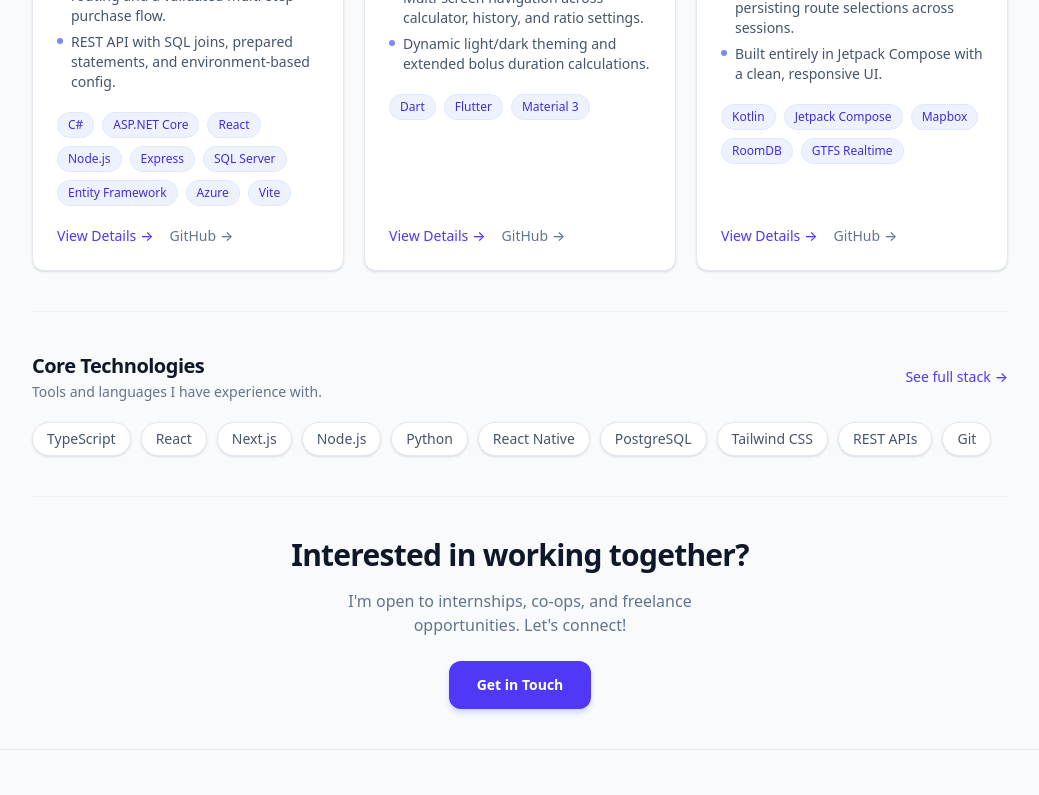
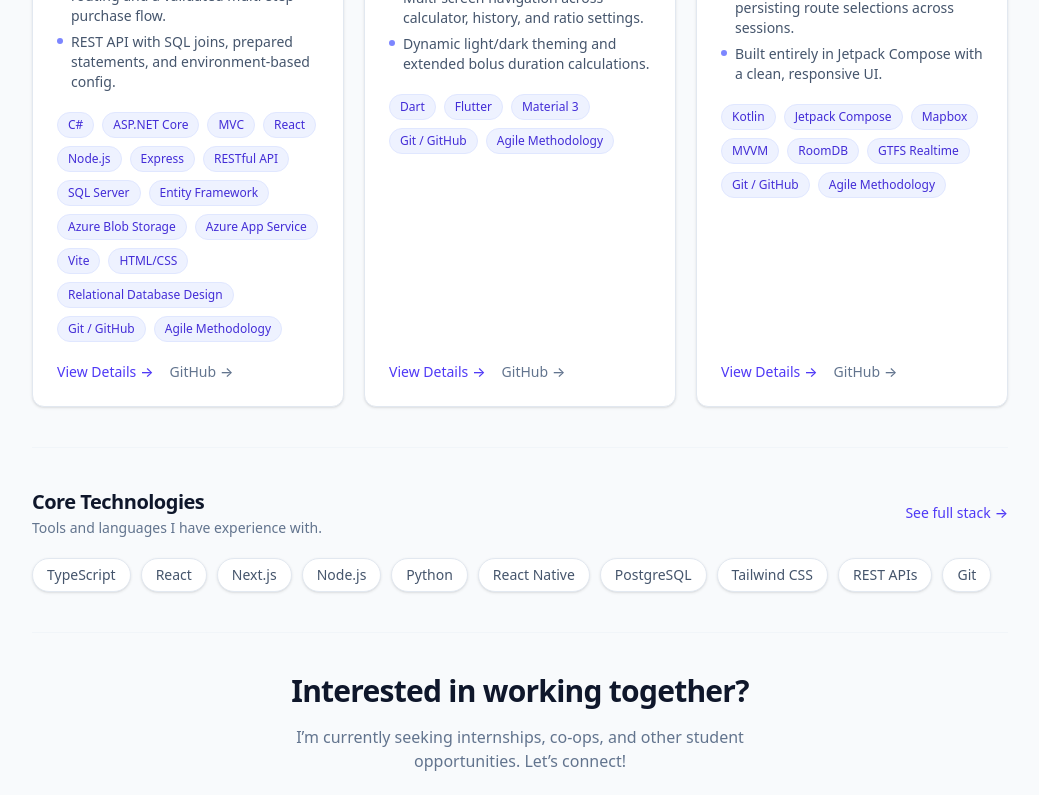
Before and after one commit to andbeaver/andrew-beaver-portfolio, a Next.js app in the folder my-portfolio/: page / in a window 1280 px wide. Shown: the part 1500-2295 px from the top of the page, without its empty margins (120-1159 px from the left). Built offline with nearby package versions, Linux system fonts and the light colour scheme.

Commit message:
feat: update resume and enhance project descriptions for clarity and detail

```diff
--- a/my-portfolio/app/about/page.tsx
+++ b/my-portfolio/app/about/page.tsx
@@ -9,11 +9,11 @@ export const metadata: Metadata = {
 const skillGroups = [
   {
     label: "Languages",
-    skills: ["C#", "Kotlin", "Java", "Dart", "C/C++", "Python", "TypeScript", "JavaScript", "SQL", "HTML/CSS"],
+    skills: ["C#", "Kotlin", "Java", "Dart", "C", "C++", "Python", "TypeScript", "JavaScript", "SQL", "HTML/CSS"],
   },
   {
     label: "Web & Backend",
-    skills: ["ASP.NET Core MVC", "Node.js", "Express", "Entity Framework Core", ".NET Framework", "RESTful API"],
+    skills: ["ASP.NET Core", "Node.js", "Express", "Entity Framework", ".NET Framework", "RESTful API"],
   },
   {
     label: "Frontend & Mobile",
@@ -25,11 +25,11 @@ const skillGroups = [
   },
   {
     label: "Architecture & Patterns",
-    skills: ["MVVM", "MVC", "OOP", "Async/Await & Coroutines", "Relational Database Design", "GTFS Realtime", "Windows Forms"],
+    skills: ["MVVM", "MVC", "OOP", "Async/Await", "Relational Database Design", "GTFS Realtime", "Windows Forms"],
   },
   {
     label: "Tools & Systems",
-    skills: ["Git / GitHub", "Linux (Bash/CLI)", "Mapbox SDK", "Google Maps API", "Google OAuth", "Google Play Services", "Agile"],
+    skills: ["Git / GitHub", "Linux (Bash/CLI)", "Mapbox", "Google Maps API", "Google OAuth", "Google Play Services", "Agile Methodology"],
   },
 ];
 
@@ -42,11 +42,11 @@ export default function AboutPage() {
           About
         </h1>
         <p className="text-slate-500 dark:text-slate-400 leading-relaxed max-w-2xl">
-          I’m an IT Programming student focused on building practical, production-style software systems. My work spans full-stack web applications, Android development, and cross-platform mobile apps, with experience integrating cloud services, REST APIs, real-time data feeds, and structured database design.
+          I’m an IT Programming student at Nova Scotia Community College, graduating this spring and continuing into Applied Computer Science at Dalhousie University. I focus on building practical, production-style software systems across web and mobile platforms.
           <br /><br />
-          I’m particularly interested in application architecture, data flow, and building systems that are maintainable and scalable. Whether working independently or in a team setting, I prioritize clear structure, modular components, and thoughtful implementation over quick shortcuts.
+          My experience includes full-stack web applications, Android development, and cross-platform mobile apps, along with integrating cloud services, REST APIs, real-time data, and structured database design. I’m particularly interested in application architecture and data flow, building systems that are maintainable, scalable, and thoughtfully structured.
           <br /><br />
-          Through academic projects, hackathons, and personal development, I’ve built cloud-deployed platforms, real-time transit tracking apps, and domain-specific mobile tools involving scheduling logic and data persistence.
+          Through academic and personal projects, I’ve developed cloud-deployed platforms, real-time transit and weather tracking applications, and specialized mobile tools involving scheduling logic and persistent data storage.
         </p>
       </div>
 
--- a/my-portfolio/app/page.tsx
+++ b/my-portfolio/app/page.tsx
@@ -52,8 +52,7 @@ export default function Home() {
 
         {/* Supporting paragraph — 1–2 sentences */}
         <p className="text-base sm:text-lg text-slate-500 dark:text-slate-400 leading-relaxed max-w-2xl animate-fade-in anim-delay-3">
-          I design and build scalable applications for web and mobile - spanning full-stack cloud systems, real-time data, and cross-platform development.
-          My focus is clean architecture and software that delivers lasting, practical value.
+          I build full-stack web and mobile applications focused on clean architecture, real-time systems, and practical problem-solving. I’m driven to create technology that improves lives.
         </p>
 
         {/* CTA Buttons */}
@@ -163,7 +162,7 @@ export default function Home() {
           Interested in working together?
         </h2>
         <p className="text-slate-500 text-base max-w-md">
-          I&apos;m open to internships, co-ops, and freelance opportunities. Let&apos;s connect!
+          I’m currently seeking internships, co-ops, and other student opportunities. Let’s connect!
         </p>
         <Link
           href="/contact"
--- a/my-portfolio/components/ui/TechTooltip.tsx
+++ b/my-portfolio/components/ui/TechTooltip.tsx
@@ -83,7 +83,6 @@ export default function TechTooltip({ label, className = "", variant }: TechTool
   const [coords, setCoords] = useState<{ top: number; left: number; above: boolean }>({ top: 0, left: 0, above: true });
   const [mounted, setMounted] = useState(false);
   const wrapperRef = useRef<HTMLSpanElement>(null);
-  const timeoutRef = useRef<ReturnType<typeof setTimeout> | undefined>(undefined);
 
   const tip = tooltips[label];
 
@@ -105,18 +104,28 @@ export default function TechTooltip({ label, className = "", variant }: TechTool
   }, []);
 
   const handleEnter = useCallback(() => {
-    clearTimeout(timeoutRef.current);
     updateCoords();
     setShow(true);
   }, [updateCoords]);
 
   const handleLeave = useCallback(() => {
-    timeoutRef.current = setTimeout(() => setShow(false), 100);
+    // Hide immediately to avoid multiple tooltips lingering while scanning quickly
+    setShow(false);
   }, []);
 
+  // Update tooltip coords on scroll/resize to keep positioning accurate
   useEffect(() => {
-    return () => clearTimeout(timeoutRef.current);
-  }, []);
+    if (!mounted) return;
+    const onChange = () => {
+      if (show) updateCoords();
+    };
+    window.addEventListener("scroll", onChange, true);
+    window.addEventListener("resize", onChange);
+    return () => {
+      window.removeEventListener("scroll", onChange, true);
+      window.removeEventListener("resize", onChange);
+    };
+  }, [mounted, show, updateCoords]);
 
   const tooltip =
     tip && show && mounted
--- a/my-portfolio/data/projects.ts
+++ b/my-portfolio/data/projects.ts
@@ -21,7 +21,7 @@ export const projects: Project[] = [
     description:
       "A concert ticket purchasing platform with a customer-facing storefront, an admin portal, and a dedicated REST API - all cloud-deployed on Azure.",
     category: "Web",
-    techStack: ["C#", "ASP.NET Core", "React", "Node.js", "Express", "SQL Server", "Entity Framework", "Azure", "Vite"],
+    techStack: ["C#", "ASP.NET Core", "MVC", "React", "Node.js", "Express", "RESTful API", "SQL Server", "Entity Framework", "Azure Blob Storage", "Azure App Service", "Vite", "HTML/CSS", "Relational Database Design", "Git / GitHub", "Agile Methodology"],
     bullets: [
       "Admin portal with authentication, CRUD, and Azure Blob Storage image management.",
       "React storefront with dynamic routing and a validated multi-step purchase flow.",
@@ -37,7 +37,7 @@ export const projects: Project[] = [
     description:
       "A cross-platform mobile app that applies the Warsaw Method to calculate insulin recommendations for complex meals - built for people managing Type 1 Diabetes.",
     category: "Mobile",
-    techStack: ["Dart", "Flutter", "Material 3"],
+    techStack: ["Dart", "Flutter", "Material 3", "Git / GitHub", "Agile Methodology"],
     bullets: [
       "Time-based insulin-to-carb ratio scheduler with auto-sorted, persistent entries.",
       "Multi-screen navigation across calculator, history, and ratio settings.",
@@ -53,7 +53,7 @@ export const projects: Project[] = [
     description:
       "An Android app that shows real-time Halifax Transit bus and ferry locations on a live map, with user-controlled route filtering.",
     category: "Mobile",
-    techStack: ["Kotlin", "Jetpack Compose", "Mapbox", "RoomDB", "GTFS Realtime"],
+    techStack: ["Kotlin", "Jetpack Compose", "Mapbox", "MVVM", "RoomDB", "GTFS Realtime", "Git / GitHub", "Agile Methodology"],
     bullets: [
       "Live bus markers and route shapes via Mapbox and GTFS Realtime feeds.",
       "MVVM architecture with RoomDB for persisting route selections across sessions.",
@@ -69,7 +69,7 @@ export const projects: Project[] = [
     description:
       "A commute-planning tool that tells you exactly when to leave based on real-time traffic - built as part of a one-week hackathon with a team of four.",
     category: "Web",
-    techStack: ["React", "Vite", "Node.js", "Express", "Google Maps API", "Google OAuth", "Azure"],
+    techStack: ["React", "Vite", "Node.js", "Express", "Google Maps API", "Google OAuth", "Azure", "HTML/CSS" , "Git / GitHub"],
     bullets: [
       "Real-time routing with Google Maps API, OAuth login, and location autocomplete.",
       "Led frontend architecture, state management, and Maps API integration.",
@@ -85,7 +85,7 @@ export const projects: Project[] = [
     description:
       "A location-aware Android weather app with real-time conditions, 5-day forecasts, and severe weather alerts - built around a fully reactive MVVM architecture.",
     category: "Mobile",
-    techStack: ["Kotlin", "Jetpack Compose", "Retrofit", "Coroutines", "MVVM", "Google Play Services", "Material Design"],
+    techStack: ["Kotlin", "Jetpack Compose", "Retrofit", "Coroutines", "MVVM", "Google Play Services", "Material Design", "Git / GitHub", "Agile Methodology"],
     bullets: [
       "MVVM with Kotlin StateFlow driving live UI updates across a multi-screen Compose interface.",
       "Startup location workflow using Google Play Services and Accompanist for runtime permissions.",
@@ -133,7 +133,7 @@ export const projects: Project[] = [
     description:
       "An interactive screensaver with animated shapes, real-time collision physics, and dynamic runtime spawning - running at ~60 FPS via double-buffered rendering.",
     category: "Systems",
-    techStack: ["C#", "Windows Forms", ".NET Framework"],
+    techStack: ["C#", "Windows Forms", "OOP", ".NET Framework"],
     bullets: [
       "Polymorphic shape hierarchy with 5 derived types using inheritance for rendering and movement.",
       "AABB collision detection handling both shape-to-shape and wall collisions.",
```
Also changed, not shown: 1 other file (tests, documents, lock files or other folders).
